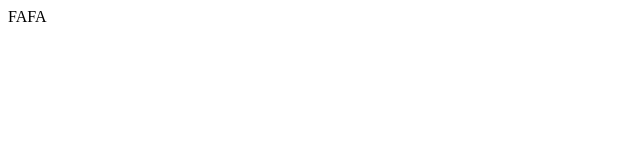
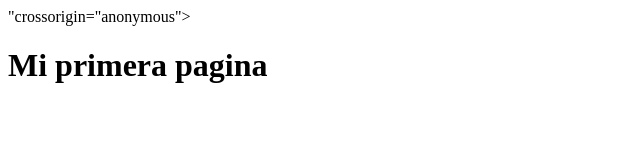
Before and after one commit to laut0800/isasa-lautaro-tardaguila, a plain HTML site: page Frontend/index.html in a window 1280 px wide. Shown: the whole page, without its empty margins (0-640 px from the left). Drawn offline with nearby package versions, Linux system fonts and the light colour scheme.

Commit message:
Add files via upload

```diff
--- a/Frontend/index.html
+++ b/Frontend/index.html
@@ -1,8 +1,17 @@
-<!DOCTYPE html>
-<html>
-<head>
-    <tytle>FAFA</tytle>
-</head>
-<body>
-</body>
-</html>
+<DOCTYPE hmtl>
+    <html lang="es">
+    <head>
+       <meta charset="UTF-8">
+       <meta name="viewport"content="width=device-width, initial-scale=1.0">
+       <title>hola munndo
+
+       </title>
+      <link   href="https://cdn.jsdelivr.net/npm/bootstrap@5.3.3/dist/css/bootstrap.min.css"rel="stylesheet"integrity="sha384-QWTKZyjpPEjISv5WaRU9OFeRpok6YctnYmDr5pNlyT2bRjXh0JMhjY6hW+ALEwIH">
+       "crossorigin="anonymous">
+    </head>
+    <body>
+        <h1>Mi primera pagina</h1>
+        <script scr="https://cdn.jsdelivr.net/npm/bootstrap@5.3.3/dist/js/bootstrap.bundle.min.js" integrity="" crossorigin="anonymous">
+        </script>
+    </body>
+    </html>
```
Also changed, not shown: Frontend/Frontend/index.html (added, +8 -0 lines), Frontend/Frontend/index.js (added), Frontend/Frontend/styles.css (added).
